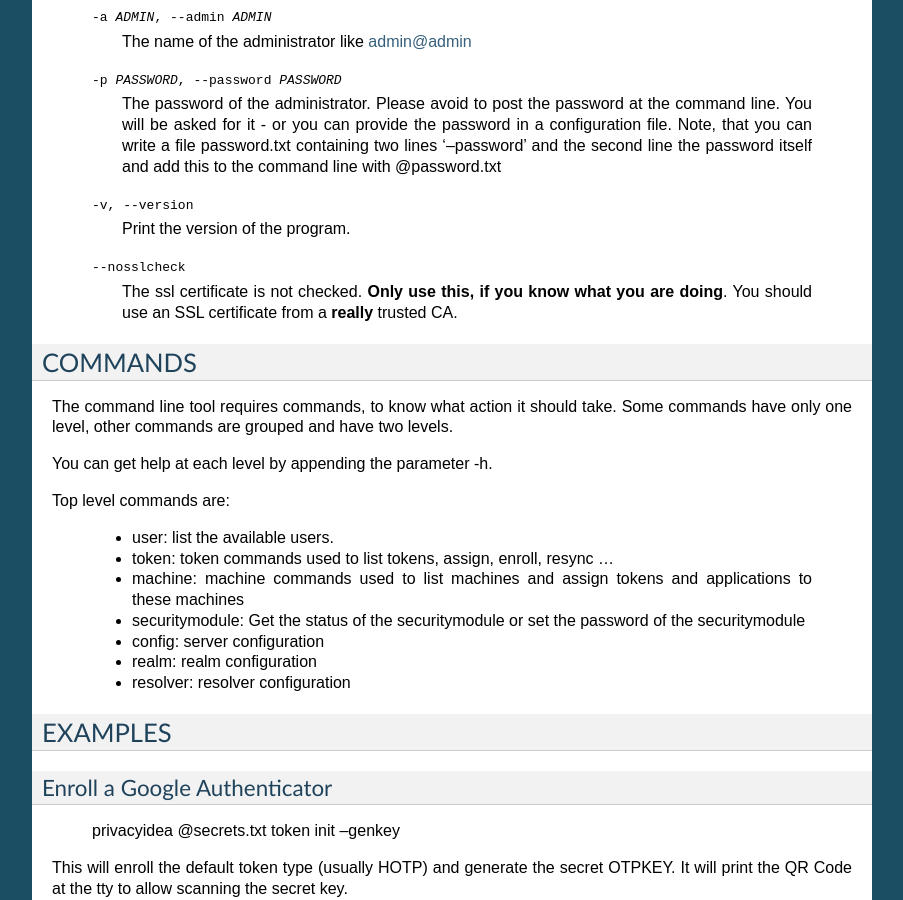
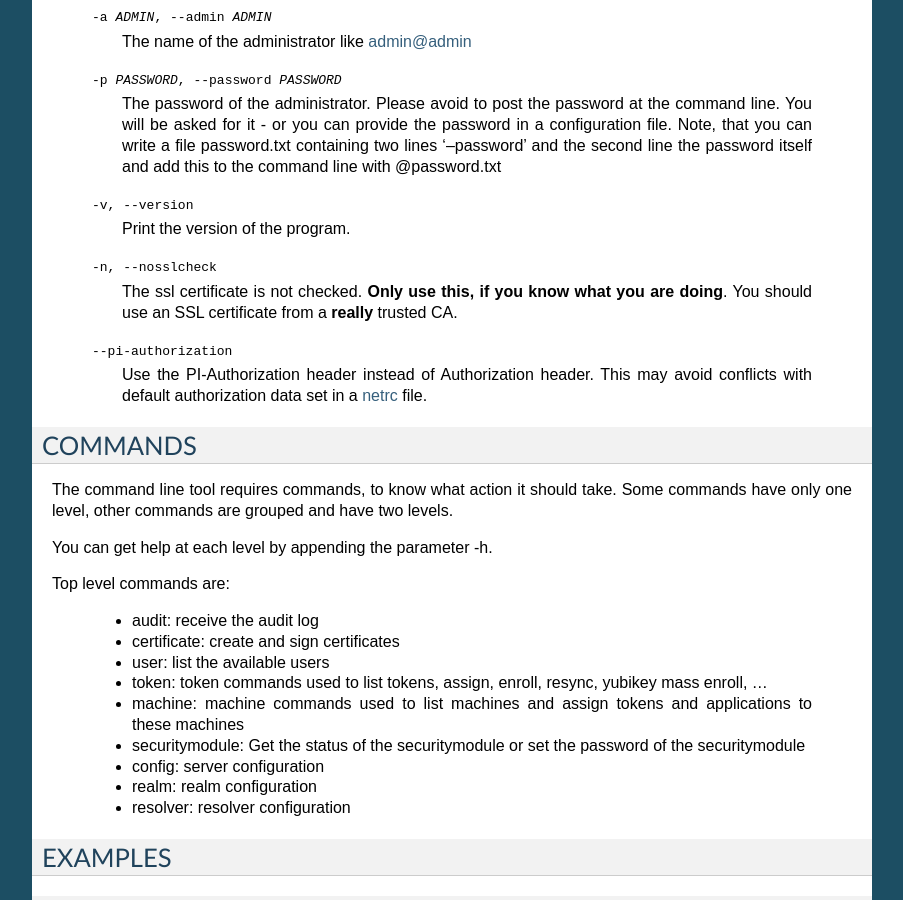
Before and after one commit to privacyidea/privacyideaadm, a Sphinx documentation site: the page built from doc/index.rst, in a window 1280 px wide and 900 px high, scrolled down 707 px. Shown: the whole window, without its empty margins (198-1101 px from the left). Built offline with Sphinx 7.4.7, drawn with Linux system fonts in a browser that asks for light colours.

Commit message:
update index.rst

```diff
--- a/doc/index.rst
+++ b/doc/index.rst
@@ -47,10 +47,14 @@
                         second line the password itself and add this to the
                         command line with @password.txt
   -v, --version         Print the version of the program.
-  --nosslcheck          The ssl certificate is not checked.
+  -n, --nosslcheck      The ssl certificate is not checked.
                         **Only use this, if you know what you are doing**.
                         You should use an SSL certificate from a **really**
                         trusted CA.
+  --pi-authorization
+                        Use the PI-Authorization header instead of Authorization header.
+                        This may avoid conflicts with default authorization data set in
+                        a `netrc <https://www.gnu.org/software/inetutils/manual/html_node/The-_002enetrc-file.html>`_ file.
 
 COMMANDS
 --------
@@ -62,8 +66,10 @@
 
 Top level commands are:
 
-  * user: list the available users.
-  * token: token commands used to list tokens, assign, enroll, resync ...
+  * audit: receive the audit log
+  * certificate: create and sign certificates
+  * user: list the available users
+  * token: token commands used to list tokens, assign, enroll, resync, yubikey mass enroll, ...
   * machine: machine commands used to list machines and assign tokens and
     applications to these machines
   * securitymodule: Get the status of the securitymodule or set the password
```
